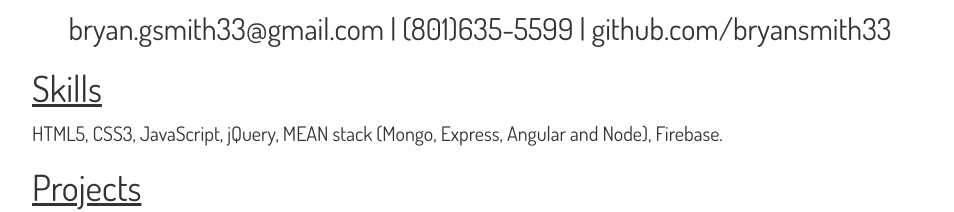
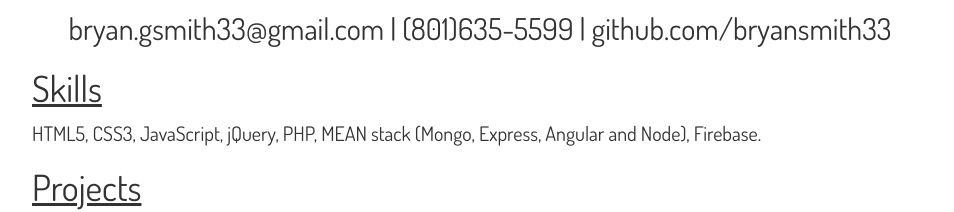
Before and after one commit to BryanSmith33/personal-site, a plain HTML site: page index.html in a window 1280 px wide. Shown: the part 1694-1906 px from the top of the page, without its empty margins (160-1114 px from the left). Drawn offline with nearby package versions, Linux system fonts and the light colour scheme.

Commit message:
Update index.html

```diff
--- a/index.html
+++ b/index.html
@@ -68,7 +68,7 @@
         <p>bryan.gsmith33@gmail.com | (801)635-5599 | github.com/bryansmith33</p>
 
     <h1>Skills</h1>
-    <p1>HTML5, CSS3, JavaScript, jQuery, MEAN stack (Mongo, Express, Angular and Node), Firebase.</p1>
+    <p1>HTML5, CSS3, JavaScript, jQuery, PHP, MEAN stack (Mongo, Express, Angular and Node), Firebase.</p1>
     </br>
     <h1>Projects</h1>
     <p2>pland.io</p2>
```
